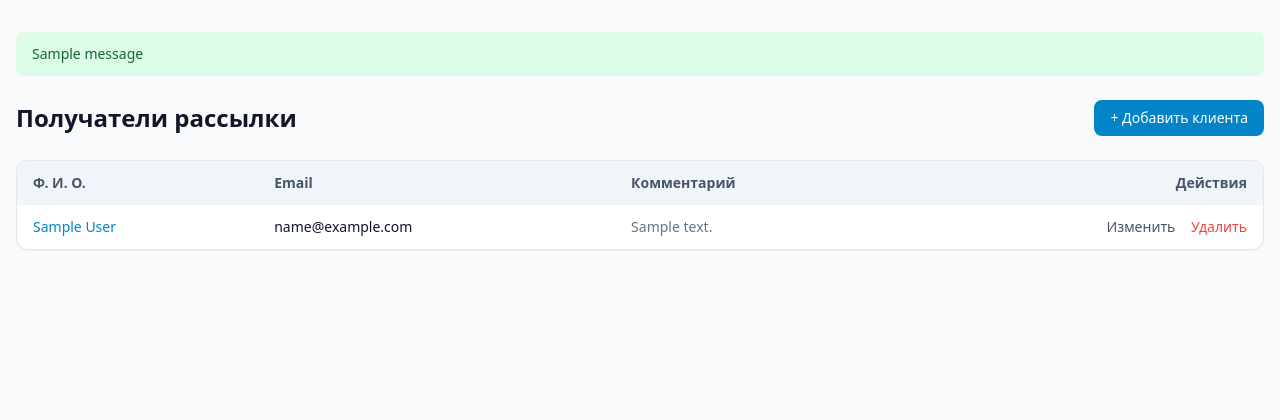
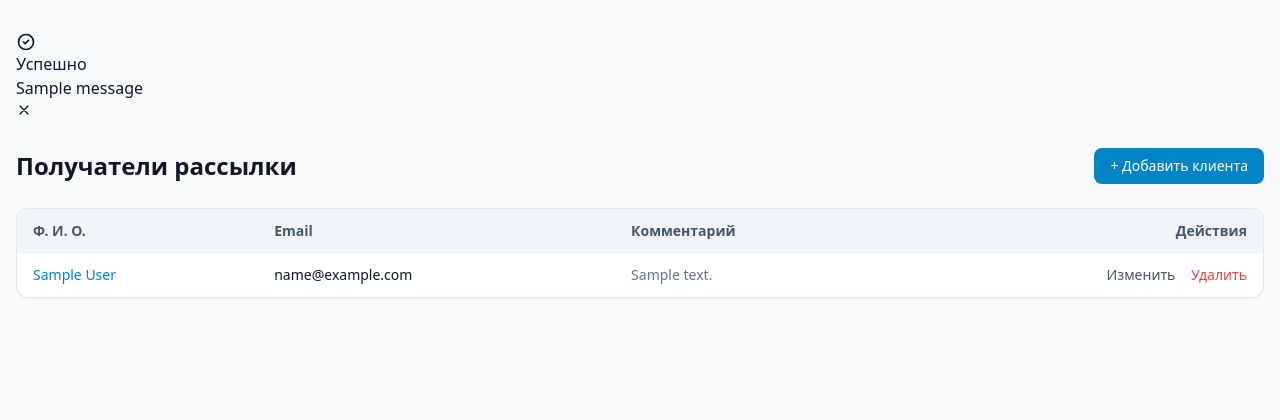
Before and after one commit to ivanitch/mailhub, a Django app: page /clients/ in a window 1280 px wide. Shown: the part 52-472 px from the top of the page. Run offline with Django 5.2, Linux system fonts and the light colour scheme; tables that the repository leaves empty hold one stand-in row (values such as "Sample post"); one stand-in notice (Sample message) is shown; some libraries are stand-ins or nearby versions.

Commit message:
chore: Alert styles

```diff
--- a/clients/models.py
+++ b/clients/models.py
@@ -1,4 +1,5 @@
 from django.db import models
+from django.urls import reverse
 
 
 class Client(models.Model):
@@ -30,6 +31,9 @@ class Client(models.Model):
 
     created_at = models.DateTimeField(auto_now_add=True, verbose_name='Дата создания')
 
+    def get_absolute_url(self):
+        return reverse('clients:client_detail', kwargs={'pk': self.pk})
+
     class Meta:
         verbose_name = 'Получатель рассылки'
         verbose_name_plural = 'Получатели рассылки'
--- a/clients/views.py
+++ b/clients/views.py
@@ -1,4 +1,5 @@
 from django.contrib import messages
+from django.contrib.messages.views import SuccessMessageMixin
 from django.urls import reverse_lazy
 from django.views.generic import CreateView, DeleteView, DetailView, ListView, UpdateView
 
@@ -23,7 +24,7 @@ class ClientDetailView(DetailView):
     context_object_name = 'client'
 
 
-class ClientCreateView(CreateView):
+class ClientCreateView(SuccessMessageMixin, CreateView):
     """Добавление нового получателя рассылки."""
 
     model = Client
@@ -31,14 +32,16 @@ class ClientCreateView(CreateView):
     template_name = 'clients/client_form.html'
     success_url = reverse_lazy('clients:client_list')
 
+    # %(full_name)s подставит атрибут full_name созданного объекта
+    success_message = 'Получатель "%(full_name)s" успешно добавлен.'
+
     def form_valid(self, form):
         if self.request.user.is_authenticated:
             form.instance.owner = self.request.user
-        messages.success(self.request, 'Получатель рассылки успешно добавлен.')
         return super().form_valid(form)
 
 
-class ClientUpdateView(UpdateView):
+class ClientUpdateView(SuccessMessageMixin, UpdateView):
     """Редактирование получателя рассылки."""
 
     model = Client
@@ -46,9 +49,8 @@ class ClientUpdateView(UpdateView):
     template_name = 'clients/client_form.html'
     success_url = reverse_lazy('clients:client_list')
 
-    def form_valid(self, form):
-        messages.success(self.request, 'Данные получателя обновлены.')
-        return super().form_valid(form)
+    # Автоматически подставляет full_name из обновленной модели
+    success_message = 'Данные получателя "%(full_name)s" обновлены.'
 
 
 class ClientDeleteView(DeleteView):
@@ -59,5 +61,6 @@ class ClientDeleteView(DeleteView):
     success_url = reverse_lazy('clients:client_list')
 
     def form_valid(self, form):
-        messages.success(self.request, 'Получатель рассылки удалён.')
+        # Передаем имя перед удалением, пока объект self.object еще доступен
+        messages.success(self.request, f'Получатель "{self.object.full_name}" был успешно удалён.')
         return super().form_valid(form)
--- a/theme/templates/base.html
+++ b/theme/templates/base.html
@@ -1,10 +1,10 @@
-{% load static tailwind_tags %}
 <!DOCTYPE html>
 <html lang="ru">
 <head>
     <meta charset="UTF-8">
     <meta name="viewport" content="width=device-width, initial-scale=1.0">
     <title>{% block title %}MailHub{% endblock %}</title>
+    {% load static tailwind_tags %}
     {% tailwind_css %}
 </head>
 <body class="bg-slate-50 text-slate-900 min-h-screen flex flex-col">
@@ -12,18 +12,7 @@
 {% include "common/header.html" %}
 
 <main class="container mx-auto px-4 py-8 flex-1 w-full">
-    {% if messages %}
-        <div class="mb-6 space-y-2">
-            {% for message in messages %}
-                <div class="rounded-lg px-4 py-3 text-sm
-                    {% if message.tags == 'error' %}bg-red-100 text-red-800
-                    {% elif message.tags == 'success' %}bg-green-100 text-green-800
-                    {% else %}bg-sky-100 text-sky-800{% endif %}">
-                    {{ message }}
-                </div>
-            {% endfor %}
-        </div>
-    {% endif %}
+    {% include "common/messages.html" %}
 
     {% block content %}{% endblock %}
 </main>
--- /dev/null
+++ b/theme/templates/common/messages.html
@@ -0,0 +1,86 @@
+{% if messages %}
+        <div class="mb-6">
+            {% for message in messages %}
+                {% if message.level_tag == 'error' %}
+                    <div class="toast-alert toast-error" role="alert">
+                        <div class="toast-alert-content">
+                            <div class="toast-icon">
+                                <svg class="w-5 h-5" fill="none" stroke="currentColor" stroke-width="2" viewBox="0 0 24 24">
+                                    <path stroke-linecap="round" stroke-linejoin="round" d="M12 9v3.75m9-.75a9 9 0 11-18 0 9 9 0 0118 0zm-9 3.75h.008v.008H12v-.008z" />
+                                </svg>
+                            </div>
+                            <div>
+                                <div class="toast-title">Ошибка</div>
+                                <div>{{ message }}</div>
+                            </div>
+                        </div>
+                        <button type="button" class="toast-close" onclick="this.closest('.toast-alert').remove()">
+                            <svg class="w-4 h-4" fill="none" stroke="currentColor" stroke-width="2" viewBox="0 0 24 24">
+                                <path stroke-linecap="round" stroke-linejoin="round" d="M6 18L18 6M6 6l12 12" />
+                            </svg>
+                        </button>
+                    </div>
+
+                {% elif message.level_tag == 'warning' %}
+                    <div class="toast-alert toast-warning" role="alert">
+                        <div class="toast-alert-content">
+                            <div class="toast-icon">
+                                <svg class="w-5 h-5" fill="none" stroke="currentColor" stroke-width="2" viewBox="0 0 24 24">
+                                    <path stroke-linecap="round" stroke-linejoin="round" d="M12 9v3.75m-9.303 3.376c-.866 1.5.217 3.374 1.948 3.374h14.71c1.73 0 2.813-1.874 1.948-3.374L13.949 3.378c-.866-1.5-3.032-1.5-3.898 0L2.697 16.126zM12 15.75h.008v.008H12v-.008z" />
+                                </svg>
+                            </div>
+                            <div>
+                                <div class="toast-title">Предупреждение</div>
+                                <div>{{ message }}</div>
+                            </div>
+                        </div>
+                        <button type="button" class="toast-close" onclick="this.closest('.toast-alert').remove()">
+                            <svg class="w-4 h-4" fill="none" stroke="currentColor" stroke-width="2" viewBox="0 0 24 24">
+                                <path stroke-linecap="round" stroke-linejoin="round" d="M6 18L18 6M6 6l12 12" />
+                            </svg>
+                        </button>
+                    </div>
+
+                {% elif message.level_tag == 'success' %}
+                    <div class="toast-alert toast-success" role="alert">
+                        <div class="toast-alert-content">
+                            <div class="toast-icon">
+                                <svg class="w-5 h-5" fill="none" stroke="currentColor" stroke-width="2" viewBox="0 0 24 24">
+                                    <path stroke-linecap="round" stroke-linejoin="round" d="M9 12l2 2 4-4m6 2a9 9 0 11-18 0 9 9 0 0118 0z" />
+                                </svg>
+                            </div>
+                            <div>
+                                <div class="toast-title">Успешно</div>
+                                <div>{{ message }}</div>
+                            </div>
+                        </div>
+                        <button type="button" class="toast-close" onclick="this.closest('.toast-alert').remove()">
+                            <svg class="w-4 h-4" fill="none" stroke="currentColor" stroke-width="2" viewBox="0 0 24 24">
+                                <path stroke-linecap="round" stroke-linejoin="round" d="M6 18L18 6M6 6l12 12" />
+                            </svg>
+                        </button>
+                    </div>
+
+                {% else %}
+                    <div class="toast-alert toast-info" role="alert">
+                        <div class="toast-alert-content">
+                            <div class="toast-icon">
+                                <svg class="w-5 h-5" fill="none" stroke="currentColor" stroke-width="2" viewBox="0 0 24 24">
+                                    <path stroke-linecap="round" stroke-linejoin="round" d="M11.25 11.25l.041-.02a.75.75 0 011.063.852l-.708 2.836a.75.75 0 001.063.853l.041-.021M21 12a9 9 0 11-18 0 9 9 0 0118 0zm-9-3.75h.008v.008H12V8.25z" />
+                                </svg>
+                            </div>
+                            <div>
+                                <div class="toast-title">Уведомление</div>
+                                <div>{{ message }}</div>
+                            </div>
+                        </div>
+                        <button type="button" class="toast-close" onclick="this.closest('.toast-alert').remove()">
+                            <svg class="w-4 h-4" fill="none" stroke="currentColor" stroke-width="2" viewBox="0 0 24 24">
+                                <path stroke-linecap="round" stroke-linejoin="round" d="M6 18L18 6M6 6l12 12" />
+                            </svg>
+                        </button>
+                    </div>
+                {% endif %}
+            {% endfor %}
+        </div>
+    {% endif %}
```
Also changed, not shown: theme/static_src/src/styles.css (+109 -0 lines).
